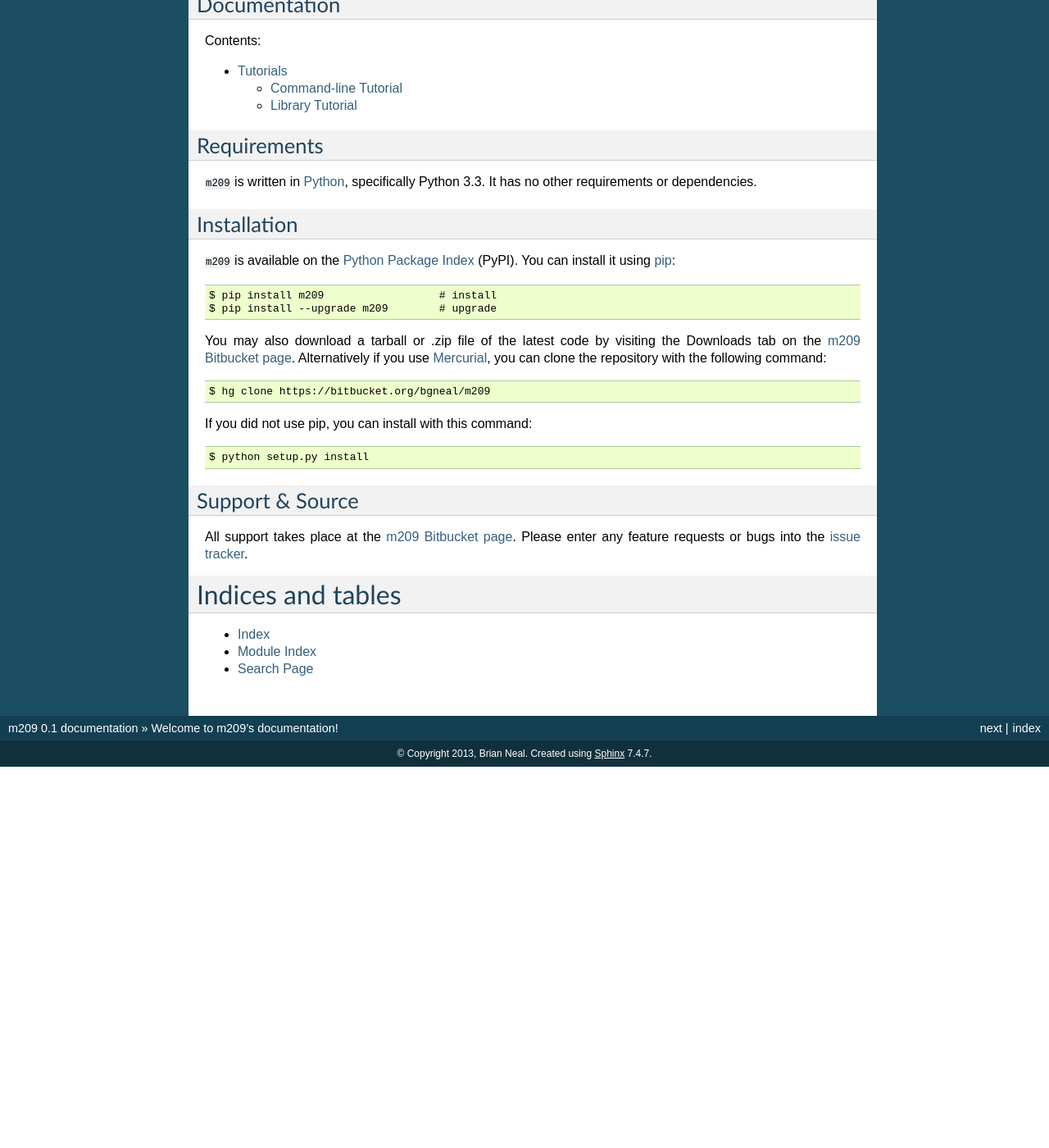
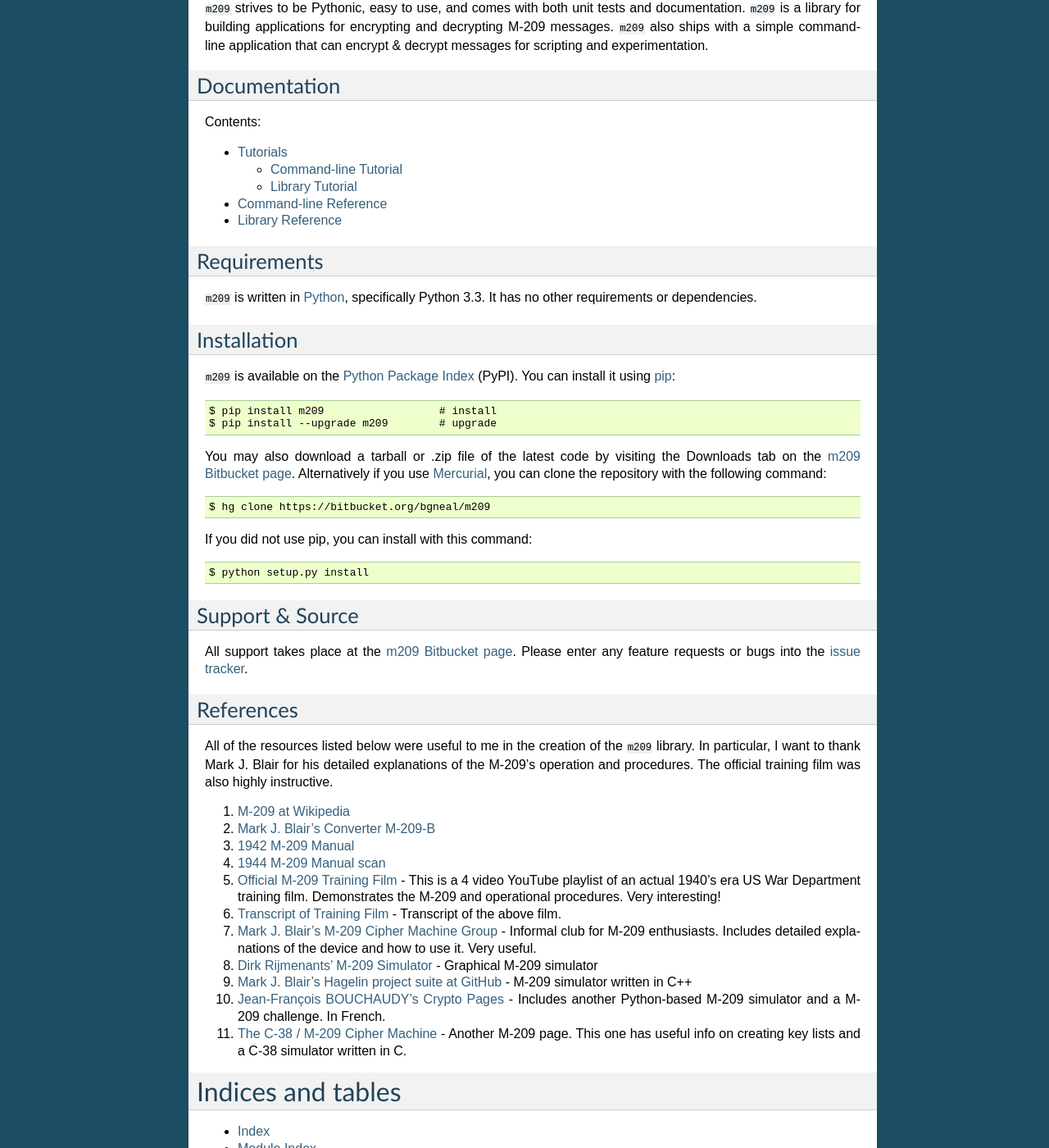
Before and after one commit to gremmie/m209, a Sphinx documentation site: the page built from docs/index.rst, in a window 1280 px wide and 1400 px high, scrolled down 527 px. Shown: the whole window at 82% size. Built offline with Sphinx 7.4.7, drawn with Linux system fonts in a browser that asks for light colours; before the commit the page ends 1462 px from its top, so only the background shows below that; some of the changed text lies outside the part shown.

Commit message:
Roughed out docs table of contents. Added references.

```diff
--- /dev/null
+++ b/docs/commandline.rst
@@ -0,0 +1,2 @@
+Command-line Reference
+======================
--- a/docs/index.rst
+++ b/docs/index.rst
@@ -16,6 +16,12 @@
 
 Introduction
 ------------
+
+The `M-209`_ is a mechanical cipher machine used by the US military during
+World War II and up to the Korean War. The M-209 is also known as the CSP-1500
+by the US Navy. The M-209 is an example of a Hagelin device, a family of
+mechanical cipher machines created by Swedish inventor `Boris Hagelin`_, where
+it is known as the C-38.
 
 ``m209`` is a complete `M-209`_ simulation library and command-line application
 written in Python 3. ``m209`` is historically accurate, meaning that it can
@@ -37,6 +43,8 @@
 
 .. toctree::
    tutorial
+   commandline
+   library
    :maxdepth: 2
 
 
@@ -71,6 +79,33 @@
 All support takes place at the `m209 Bitbucket page`_. Please enter any
 feature requests or bugs into the `issue tracker`_.
 
+References
+----------
+
+All of the resources listed below were useful to me in the creation of the
+``m209`` library. In particular, I want to thank Mark J. Blair for his detailed
+explanations of the M-209's operation and procedures. The official training
+film was also highly instructive.
+
+#. `M-209 at Wikipedia <http://en.wikipedia.org/wiki/M-209>`_
+#. `Mark J. Blair's Converter M-209-B <http://www.nf6x.net/2009/02/converter-m-209-b/>`_
+#. `1942 M-209 Manual <http://maritime.org/tech/csp1500inst.htm>`_
+#. `1944 M-209 Manual scan <http://www.ilord.com/m209manual.html>`_
+#. `Official M-209 Training Film <http://www.youtube.com/playlist?list=PLCPgncK_sTnEny2-uoTV-1_GC72zo-vKq>`_ - This is a 4 video YouTube playlist of an actual 1940's era US War Department training film. Demonstrates the M-209 and operational procedures. Very interesting!
+#. `Transcript of Training Film <http://www.ilord.com/m209-training.html>`_ -
+   Transcript of the above film.
+#. `Mark J. Blair's M-209 Cipher Machine Group <http://www.nf6x.net/groups/m209group/>`_ -
+   Informal club for M-209 enthusiasts. Includes detailed explanations of the
+   device and how to use it. Very useful.
+#. `Dirk Rijmenants' M-209 Simulator <http://users.telenet.be/d.rijmenants/en/m209sim.htm>`_ -
+   Graphical M-209 simulator
+#. `Mark J. Blair's Hagelin project suite at GitHub <https://github.com/NF6X/hagelin>`_
+   - M-209 simulator written in C++
+#. `Jean-François BOUCHAUDY's Crypto Pages <http://www.jfbouch.fr/crypto/>`_
+   - Includes another Python-based M-209 simulator and a M-209 challenge. In French.
+#. `The C-38 / M-209 Cipher Machine <http://hem.passagen.se/tan01/c38.html>`_
+   - Another M-209 page. This one has useful info on creating key lists and a C-38 simulator written in C.
+
 Indices and tables
 ==================
 
@@ -80,6 +115,7 @@
 
 
 .. _M-209: http://en.wikipedia.org/wiki/M-209
+.. _Boris Hagelin: http://en.wikipedia.org/wiki/Boris_Hagelin
 .. _Python: http://www.python.org
 .. _Python Package Index: http://pypi.python.org/pypi/m209/
 .. _m209 Bitbucket page: https://bitbucket.org/bgneal/m209
--- /dev/null
+++ b/docs/library.rst
@@ -0,0 +1,2 @@
+Library Reference
+=================
```
